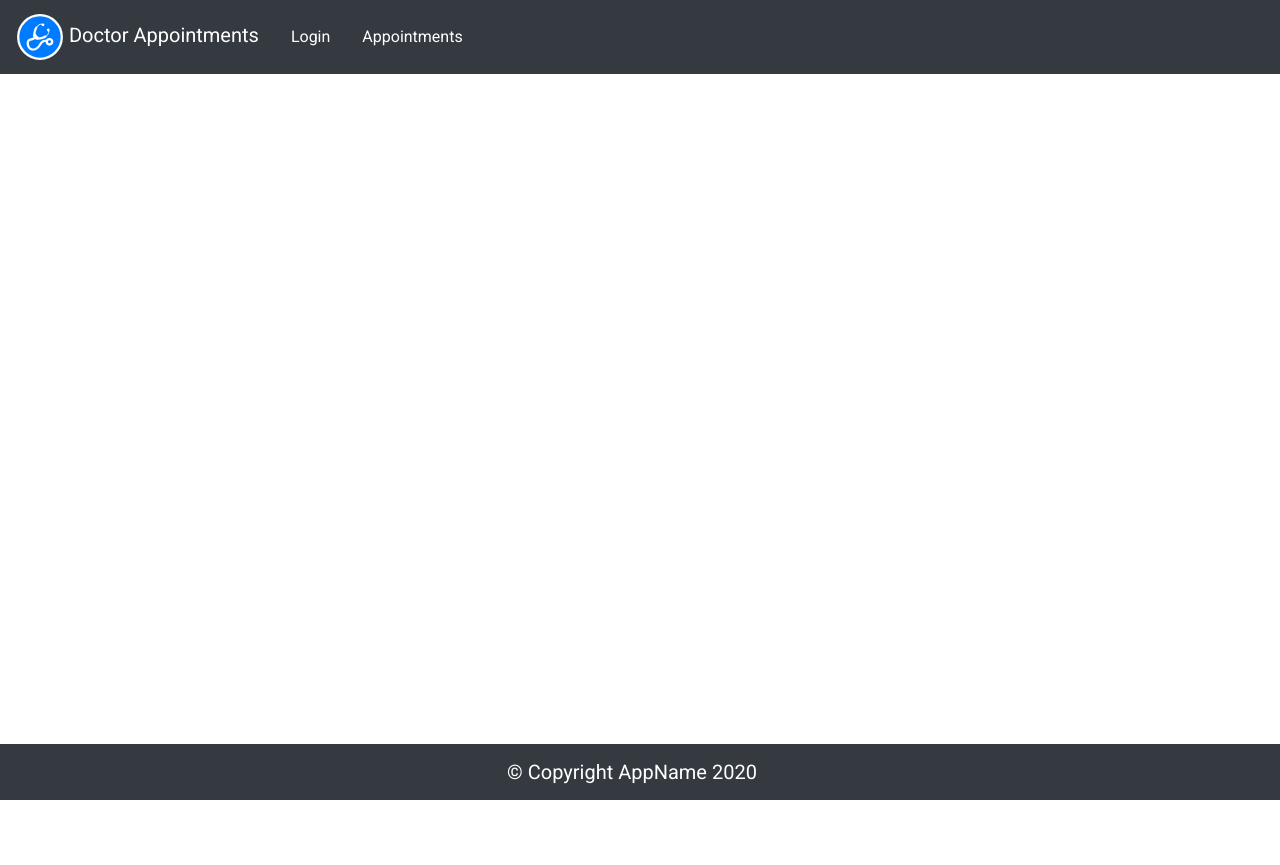
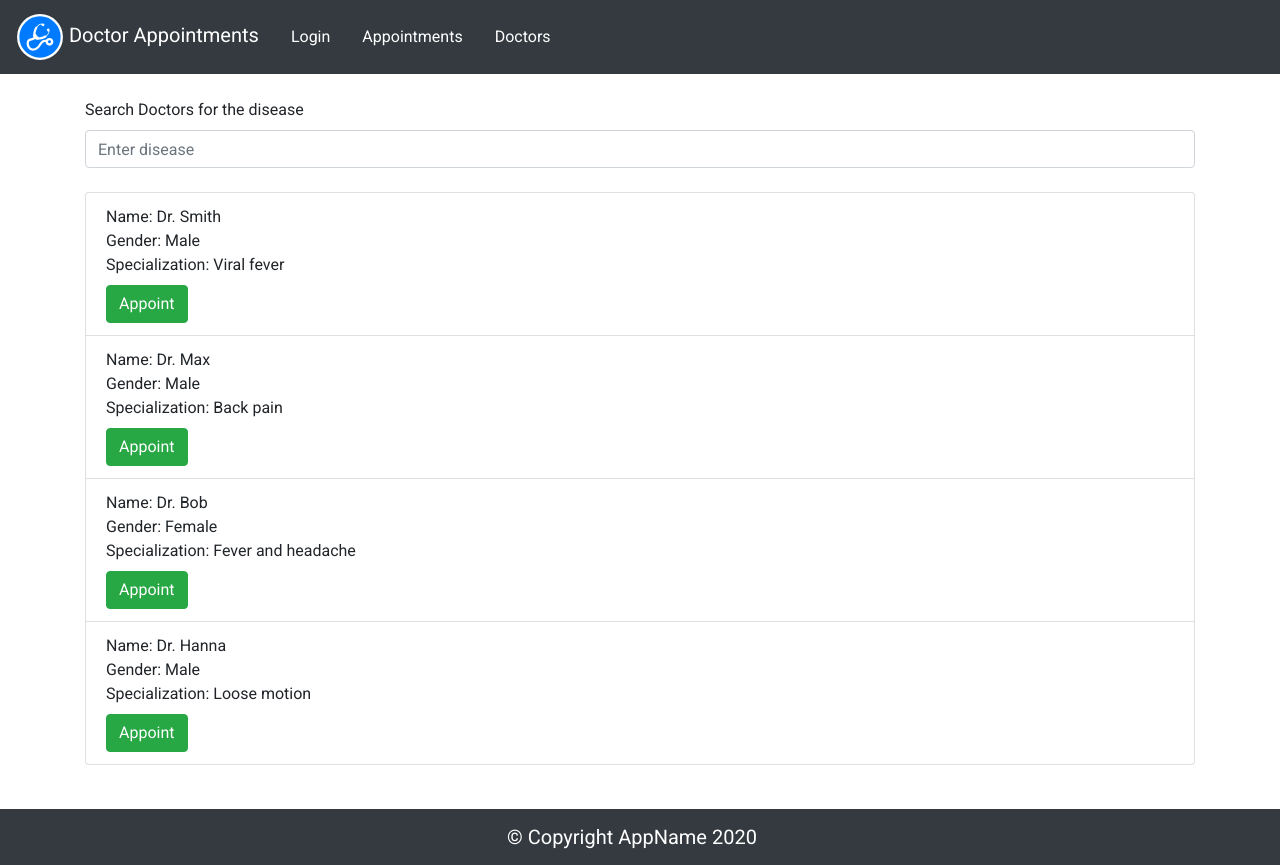
Before and after one commit to Somsubhra1/Doctors-Appointment, a React (Create React App) app in the folder client/: page /doctors in a window 1280 px wide. Before the commit the page ends 800 px from the top, so only its background shows below. Built offline with nearby package versions, Linux system fonts and the light colour scheme.

Commit message:
Doctors list created

```diff
--- /dev/null
+++ b/client/public/doctors.json
@@ -0,0 +1,26 @@
+[
+  {
+    "id": 1466416800000,
+    "name": "Dr. Smith",
+    "gender": "Male",
+    "disease": "Viral fever"
+  },
+  {
+    "id": 1466737200000,
+    "name": "Dr. Max",
+    "gender": "Male",
+    "disease": "Back pain"
+  },
+  {
+    "id": 1466590800000,
+    "name": "Dr. Bob",
+    "gender": "Female",
+    "disease": "Fever and headache"
+  },
+  {
+    "id": 1466480700000,
+    "name": "Dr. Hanna",
+    "gender": "Male",
+    "disease": "Loose motion"
+  }
+]
--- a/client/src/App.js
+++ b/client/src/App.js
@@ -11,6 +11,7 @@ import {
   NavLink,
   Switch,
 } from "react-router-dom";
+import Doctors from "./components/DoctorsList/Doctors";
 
 class App extends Component {
   render() {
@@ -23,6 +24,7 @@ class App extends Component {
             <Route exact path="/" component={Home} />
             <Route path="/appointments" component={Appoiments} />
             <Route path="/login" component={Login} />
+            <Route path="/doctors" component={Doctors} />
           </Switch>
 
           <Footer />
--- /dev/null
+++ b/client/src/components/DoctorsList/AppointmentModal.js
@@ -0,0 +1,50 @@
+import React, { useState } from "react";
+import { Button, Modal, ModalHeader, ModalBody, ModalFooter } from "reactstrap";
+
+const AppointmentModal = (props) => {
+  const { doctorName, modal, toggle } = props;
+
+  return (
+    <div>
+      <Modal isOpen={modal} toggle={toggle}>
+        <ModalHeader toggle={toggle}>Appointment for {doctorName}</ModalHeader>
+        <ModalBody>
+          <form>
+            <div className="form-group">
+              <label htmlFor="exampleInputEmail1">Email address</label>
+              <input
+                type="email"
+                className="form-control"
+                placeholder="Enter email"
+              />
+            </div>
+            <div className="form-group">
+              <label htmlFor="exampleInputPassword1">Password</label>
+              <input
+                type="password"
+                className="form-control"
+                placeholder="Password"
+              />
+            </div>
+            <div className="form-group form-check">
+              <input type="checkbox" className="form-check-input" />
+              <label className="form-check-label" htmlFor="exampleCheck1">
+                Check me out
+              </label>
+            </div>
+            <button type="submit" className="btn btn-success">
+              Make Appointment
+            </button>
+          </form>
+        </ModalBody>
+        <ModalFooter>
+          <Button color="danger" onClick={toggle}>
+            Cancel
+          </Button>
+        </ModalFooter>
+      </Modal>
+    </div>
+  );
+};
+
+export default AppointmentModal;
--- /dev/null
+++ b/client/src/components/DoctorsList/Doctors.js
@@ -0,0 +1,93 @@
+import React, { Component } from "react";
+import { Button } from "reactstrap";
+import AppointmentModal from "./AppointmentModal";
+
+export default class Doctors extends Component {
+  constructor(props) {
+    super(props);
+
+    this.state = {
+      doctors: [],
+      modal: false,
+      selectedDoctor: "",
+      filteredDoctors: [],
+    };
+  }
+
+  componentDidMount() {
+    this.getAllDoctors();
+  }
+
+  getAllDoctors = () => {
+    fetch("./doctors.json")
+      .then((res) => res.json())
+      .then((data) =>
+        this.setState({
+          doctors: data,
+          filteredDoctors: data,
+        })
+      )
+      .catch((error) =>
+        console.log("There has been a problem with fetching doctors.")
+      );
+  };
+
+  searchDoctors = (search) => {
+    let filteredDoctors = this.state.doctors.filter((doctor) =>
+      doctor.disease.toLowerCase().includes(search.toLowerCase())
+    );
+    this.setState({ filteredDoctors });
+  };
+
+  toggle = () => this.setState({ modal: !this.state.modal });
+
+  render() {
+    return (
+      <div>
+        <div className="container mt-4">
+          <form onSubmit={this.searchDoctors}>
+            <div className="form-group">
+              <label htmlFor="exampleInputEmail1">
+                Search Doctors for the disease
+              </label>
+              <input
+                type="name"
+                className="form-control"
+                placeholder="Enter disease"
+                onChange={(e) => this.searchDoctors(e.target.value)}
+              />
+            </div>
+          </form>
+          <ul className="list-group mt-4">
+            {this.state.filteredDoctors.map((doctor) => {
+              return (
+                <li className="list-group-item" key={doctor.id}>
+                  Name: {doctor.name} <br /> Gender: {doctor.gender} <br />
+                  Specialization: {doctor.disease}
+                  <br />
+                  <Button
+                    onClick={(e) => {
+                      this.setState({
+                        selectedDoctor: e.target.getAttribute("data-doctor"),
+                      });
+                      this.toggle();
+                    }}
+                    className="btn btn-success mt-2"
+                    data-doctor={doctor.name}
+                  >
+                    Appoint
+                  </Button>
+                </li>
+              );
+            })}
+          </ul>
+        </div>
+        <AppointmentModal
+          doctorName={this.state.selectedDoctor}
+          modal={this.state.modal}
+          toggle={this.toggle}
+        />
+      </div>
+    );
+  }
+}
--- a/client/src/components/NavBar.js
+++ b/client/src/components/NavBar.js
@@ -22,6 +22,9 @@ const NavBar = () => {
           <NavItem>
             <NavLink href="/appointments">Appointments</NavLink>
           </NavItem>
+          <NavItem>
+            <NavLink href="/doctors">Doctors</NavLink>
+          </NavItem>
         </Nav>
       </Navbar>
     </header>
```
